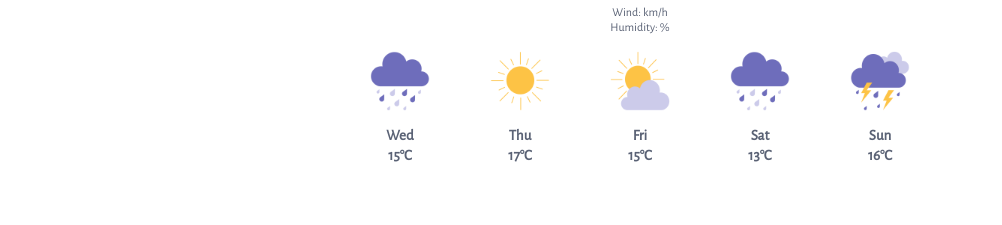
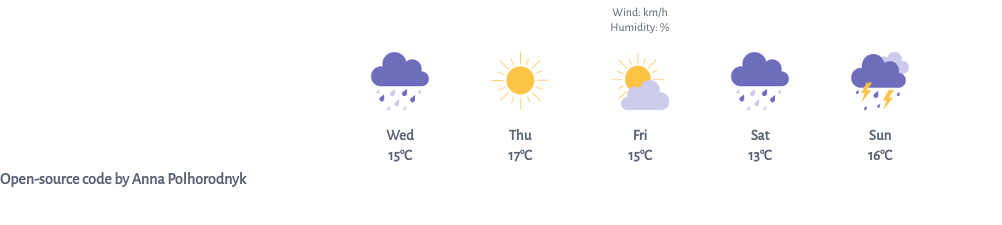
Before and after one commit to polllyann/SheCodes-project, a plain HTML site: page index.html in a window 1280 px wide. Shown: the part 293-518 px from the top of the page, without its empty margins (0-1002 px from the left). Drawn offline with nearby package versions, Linux system fonts and the light colour scheme; no server answers.

Commit message:
Added link to github

```diff
--- a/index.html
+++ b/index.html
@@ -47,6 +47,7 @@
     </div>
     </ul>
   </div>
+  <a href="https://github.com/polllyann/SheCodes-project">Open-source code by Anna Polhorodnyk</a>
   <script src="src/script.js">
   </script>
   </body>
```
